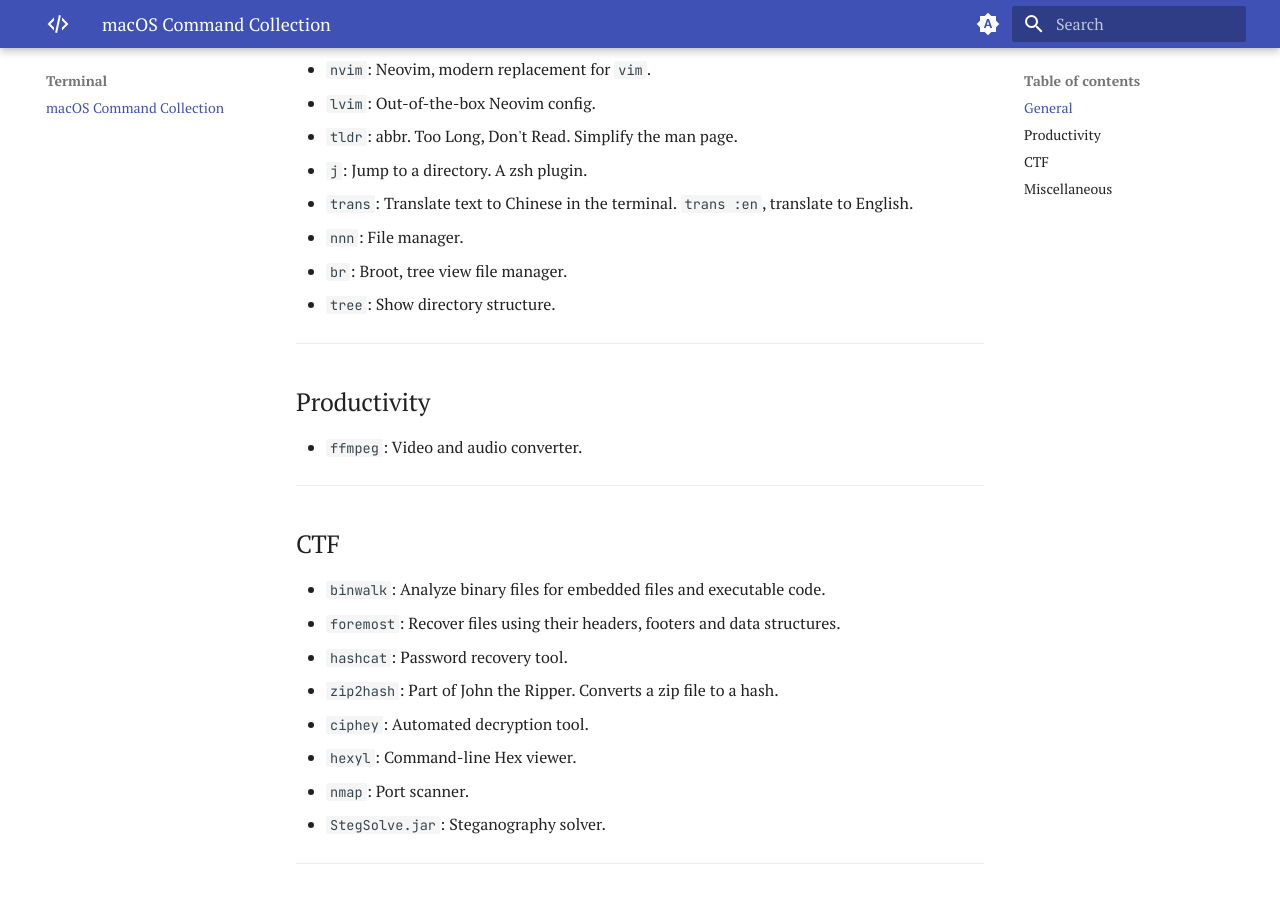
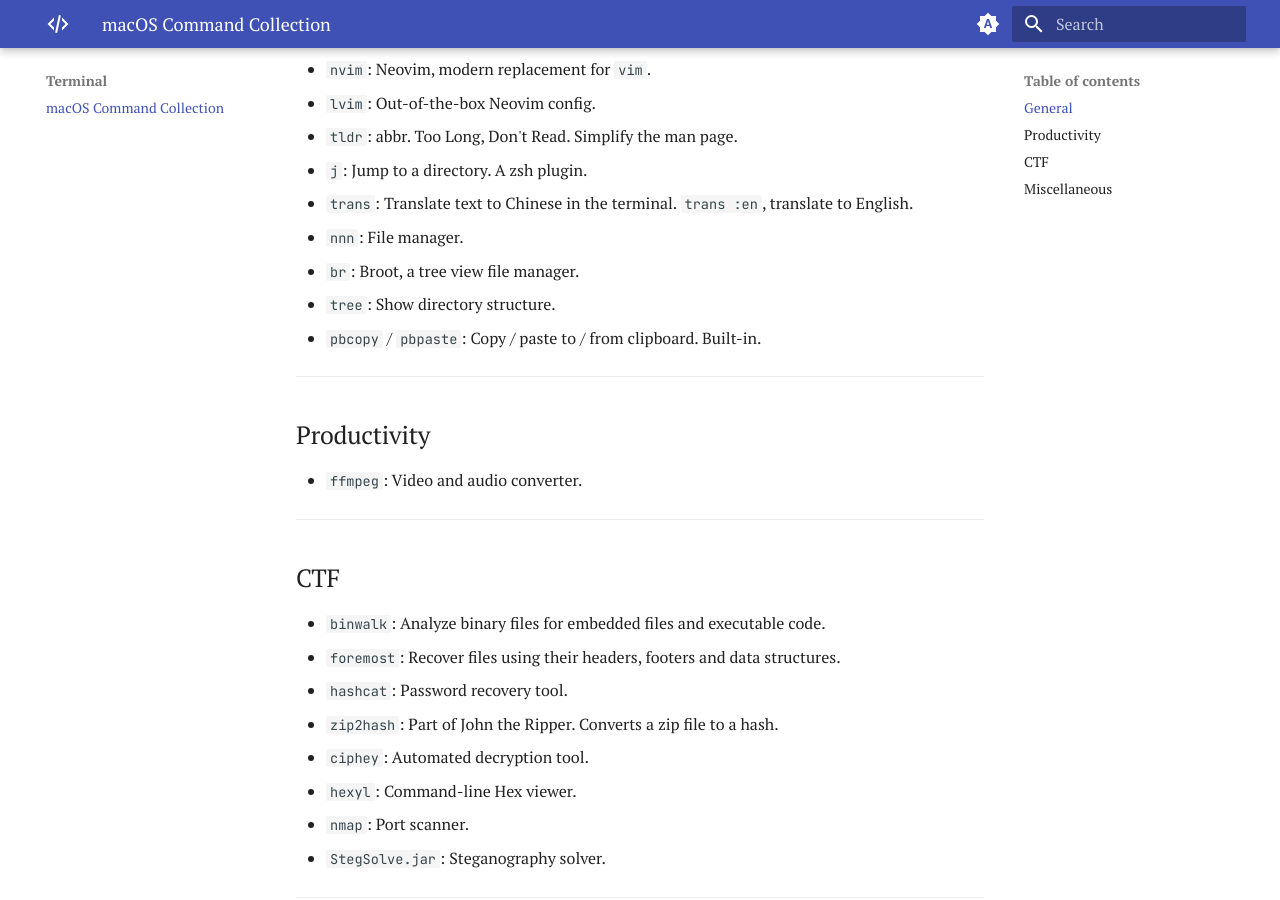
Before and after one commit to Xecades/Notes, an MkDocs documentation site: the page built from docs/Terminal/MacOSCommandCollection.md, in a window 1280 px wide and 900 px high, scrolled down 388 px. Built offline with MkDocs 1.6.1 and Material for MkDocs 9.7.7, drawn with Linux system fonts in a browser that asks for light colours.

Commit message:
Added pbcopy & pbpaste

```diff
--- a/docs/Terminal/MacOSCommandCollection.md
+++ b/docs/Terminal/MacOSCommandCollection.md
@@ -13,8 +13,9 @@ Here is a collection of useful command-line tools for macOS.
 -   `j`: Jump to a directory. A zsh plugin.
 -   `trans`: Translate text to Chinese in the terminal. `trans :en`, translate to English.
 -   `nnn`: File manager.
--   `br`: Broot, tree view file manager.
+-   `br`: Broot, a tree view file manager.
 -   `tree`: Show directory structure.
+-   `pbcopy` / `pbpaste`: Copy / paste to / from clipboard. Built-in.
 
 ---
 
```
Also changed, not shown: 1 other file.
